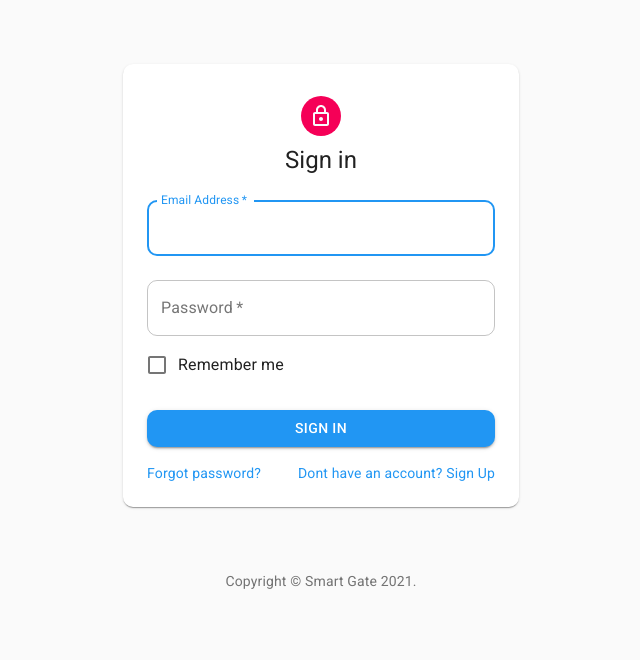
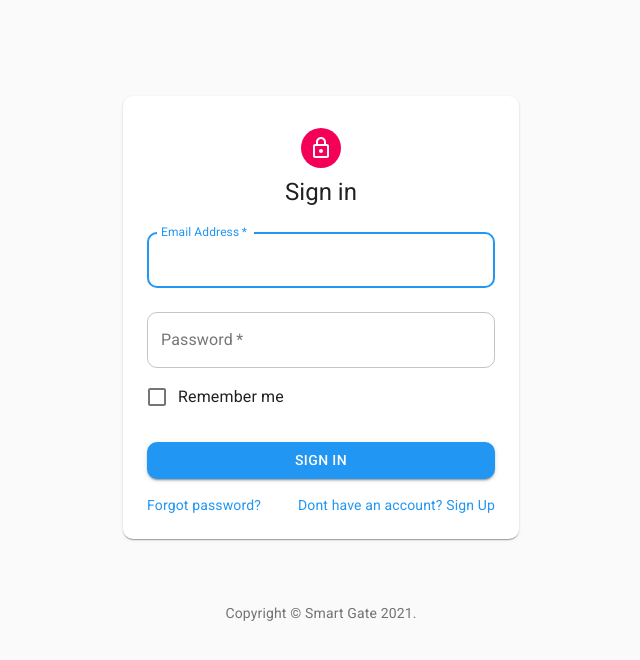
Before and after one commit to Jozwiaczek/smart-gate, a React (Create React App) app in the folder packages/client/: page / in a window 1280 px wide. Shown: the top 660 px of the page, without its empty margins (319-959 px from the left). Built offline with nearby package versions, Linux system fonts and the light colour scheme.

Commit message:
feat: add login form control

```diff
--- a/packages/client/package.json
+++ b/packages/client/package.json
@@ -21,6 +21,7 @@
     "@material-ui/icons": "^4.11.2",
     "react": "^17.0.1",
     "react-dom": "^17.0.1",
+    "react-hook-form": "^6.14.1",
     "react-router-dom": "^5.2.0",
     "styled-components": "^5.2.1",
     "web-vitals": "^0.2.4",
--- a/packages/client/src/containers/SignIn/index.tsx
+++ b/packages/client/src/containers/SignIn/index.tsx
@@ -6,15 +6,17 @@ import Checkbox from '@material-ui/core/Checkbox';
 import Container from '@material-ui/core/Container';
 import FormControlLabel from '@material-ui/core/FormControlLabel';
 import Grid from '@material-ui/core/Grid';
-import Link from '@material-ui/core/Link';
+import MuiLink from '@material-ui/core/Link';
 import { makeStyles } from '@material-ui/core/styles';
 import TextField from '@material-ui/core/TextField';
 import Typography from '@material-ui/core/Typography';
 import LockOutlinedIcon from '@material-ui/icons/LockOutlined';
+import { Link } from 'react-router-dom';
+import { useForm } from 'react-hook-form';
 
 const useStyles = makeStyles((theme) => ({
   paper: {
-    marginTop: theme.spacing(8),
+    marginTop: theme.spacing(12),
     display: 'flex',
     flexDirection: 'column',
     alignItems: 'center',
@@ -33,8 +35,16 @@ const useStyles = makeStyles((theme) => ({
   },
 }));
 
+type Inputs = {
+  email: string;
+  password: string;
+  remember: boolean;
+};
+
 const SignIn = () => {
   const classes = useStyles();
+  const { register, handleSubmit, errors } = useForm<Inputs>();
+  const onSubmit = (data: Inputs) => console.log(data);
 
   return (
     <Container component="main" maxWidth="xs">
@@ -45,7 +55,7 @@ const SignIn = () => {
         <Typography component="h1" variant="h5">
           Sign in
         </Typography>
-        <form className={classes.form} noValidate>
+        <form className={classes.form} onSubmit={handleSubmit(onSubmit)}>
           <TextField
             variant="outlined"
             margin="normal"
@@ -54,23 +64,29 @@ const SignIn = () => {
             id="email"
             label="Email Address"
             name="email"
+            error={!!errors.email}
             autoComplete="email"
             autoFocus
+            inputRef={register({ required: true })}
           />
           <TextField
             variant="outlined"
             margin="normal"
             required
             fullWidth
+            error={!!errors.password}
             name="password"
             label="Password"
             type="password"
             id="password"
             autoComplete="current-password"
+            inputRef={register({ required: true })}
           />
           <FormControlLabel
-            control={<Checkbox value="remember" color="primary" />}
+            name="remember"
+            control={<Checkbox color="primary" />}
             label="Remember me"
+            inputRef={register}
           />
           <Button
             type="submit"
@@ -83,14 +99,14 @@ const SignIn = () => {
           </Button>
           <Grid container>
             <Grid item xs>
-              <Link href="/" variant="body2">
+              <MuiLink component={Link} to="/" variant="body2">
                 Forgot password?
-              </Link>
+              </MuiLink>
             </Grid>
             <Grid item>
-              <Link href="/" variant="body2">
+              <MuiLink component={Link} to="/" variant="body2">
                 Dont have an account? Sign Up
-              </Link>
+              </MuiLink>
             </Grid>
           </Grid>
         </form>
--- a/packages/client/src/theme/DefaultLayout.tsx
+++ b/packages/client/src/theme/DefaultLayout.tsx
@@ -9,9 +9,11 @@ interface DefaultLayoutProps {
 const DefaultLayout = ({ children }: DefaultLayoutProps) => (
   <>
     <main>{children}</main>
-    <Box mt={8}>
-      <Copyright />
-    </Box>
+    <footer>
+      <Box mt={8}>
+        <Copyright />
+      </Box>
+    </footer>
   </>
 );
 
```
Also changed, not shown: 1 other file (tests, documents, lock files or other folders).
